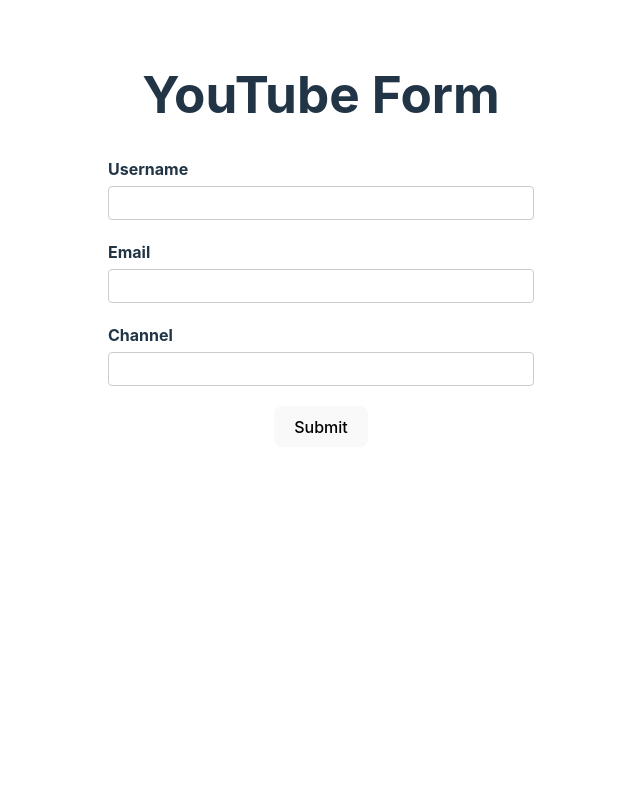
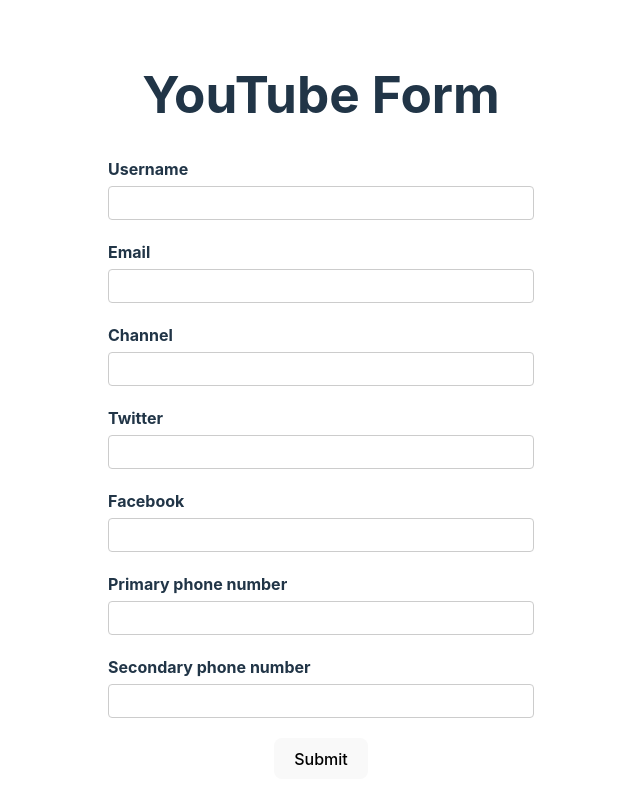
Before and after one commit to AdhithyanM/react-hook-form, a React (Vite) app: page / in a window 1280 px wide. Shown: the top 804 px of the page, without its empty margins (319-959 px from the left). Built offline with nearby package versions, Linux system fonts and the light colour scheme.

Commit message:
working with arrays and objects in react-hook-form inputs

```diff
--- a/src/App.tsx
+++ b/src/App.tsx
@@ -1,11 +1,11 @@
 import "./App.css";
 
-import YouTubeFormV7 from "./components/YouTubeFormV7";
+import YouTubeFormV9 from "./components/YouTubeFormV9";
 
 function App() {
   return (
     <div>
-      <YouTubeFormV7 />
+      <YouTubeFormV9 />
     </div>
   );
 }
--- /dev/null
+++ b/src/components/YouTubeFormV9.tsx
@@ -0,0 +1,130 @@
+// having nested objects and arrays
+import { useForm } from "react-hook-form";
+import { DevTool } from "@hookform/devtools"; // to show the form state in devtools
+
+type FormValues = {
+  username: string;
+  email: string;
+  channel: string;
+  social: {
+    twitter: string;
+    facebook: string;
+  };
+  phoneNumbers: string[];
+};
+
+const YouTubeFormV9 = () => {
+  const form = useForm<FormValues>({
+    defaultValues: {
+      username: "Batman",
+      email: "",
+      channel: "",
+      social: {
+        twitter: "",
+        facebook: "",
+      },
+      phoneNumbers: ["", ""],
+    },
+  });
+
+  const { register, handleSubmit, formState, control } = form;
+  const { errors: formErrors } = formState;
+
+  const onSubmit = (formData: FormValues) => {
+    console.log("Form submitted", formData);
+  };
+
+  return (
+    <div>
+      <h1>YouTube Form</h1>
+
+      <div className="form-control">
+        <label className="username">Username</label>
+        <input
+          type="text"
+          id="username"
+          {...register("username", {
+            required: "Username is required",
+          })}
+        />
+        <p className="error">{formErrors.username?.message}</p>
+      </div>
+
+      <div className="form-control">
+        <label htmlFor="email">Email</label>
+        <input
+          type="email"
+          id="email"
+          {...register("email", {
+            required: "Email is required",
+            pattern: {
+              value:
+                /^[a-zA-Z0-9.!#$%&'*+/=?^_`{|}~-]+@[a-zA-Z0-9-]+(?:\.[a-zA-Z0-9-]+)*$/,
+              message: "Invalid email format",
+            },
+            validate: {
+              notAdmin: (fieldValue) => {
+                return (
+                  fieldValue !== "admin@example.com" ||
+                  "Enter a different email address"
+                );
+              },
+              notBlackListed: (fieldValue) => {
+                return (
+                  !fieldValue.endsWith("baddomain.com") ||
+                  "This domain is not supported"
+                );
+              },
+            },
+          })}
+        />
+        <p className="error">{formErrors.email?.message}</p>
+      </div>
+
+      <div className="form-control">
+        <label htmlFor="channel">Channel</label>
+        <input
+          type="text"
+          id="channel"
+          {...register("channel", {
+            required: {
+              value: true,
+              message: "Channel is required",
+            },
+          })}
+        />
+        <p className="error">{formErrors.channel?.message}</p>
+      </div>
+
+      <div className="form-control">
+        <label htmlFor="twitter">Twitter</label>
+        <input type="text" id="twitter" {...register("social.twitter")} />
+      </div>
+
+      <div className="form-control">
+        <label htmlFor="facebook">Facebook</label>
+        <input type="text" id="facebook" {...register("social.facebook")} />
+      </div>
+
+      <div className="form-control">
+        <label htmlFor="primary-phone">Primary phone number</label>
+        <input type="text" id="primary-phone" {...register("phoneNumbers.0")} />
+      </div>
+
+      <div className="form-control">
+        <label htmlFor="secondary-phone">Secondary phone number</label>
+        <input
+          type="text"
+          id="secondary-phone"
+          {...register("phoneNumbers.1")}
+        />
+      </div>
+
+      <button onClick={handleSubmit(onSubmit)}>Submit</button>
+
+      <DevTool control={control} />
+    </div>
+  );
+};
+
+export default YouTubeFormV9;
```
